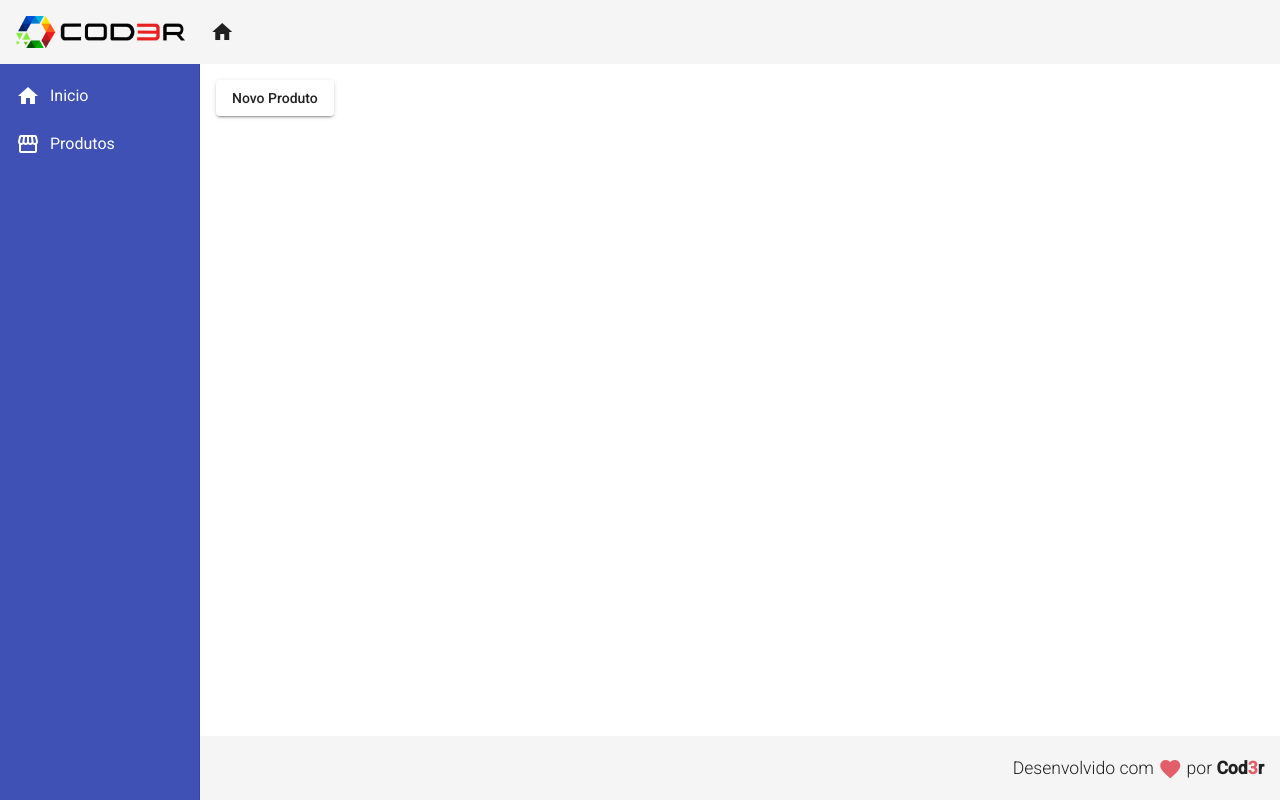
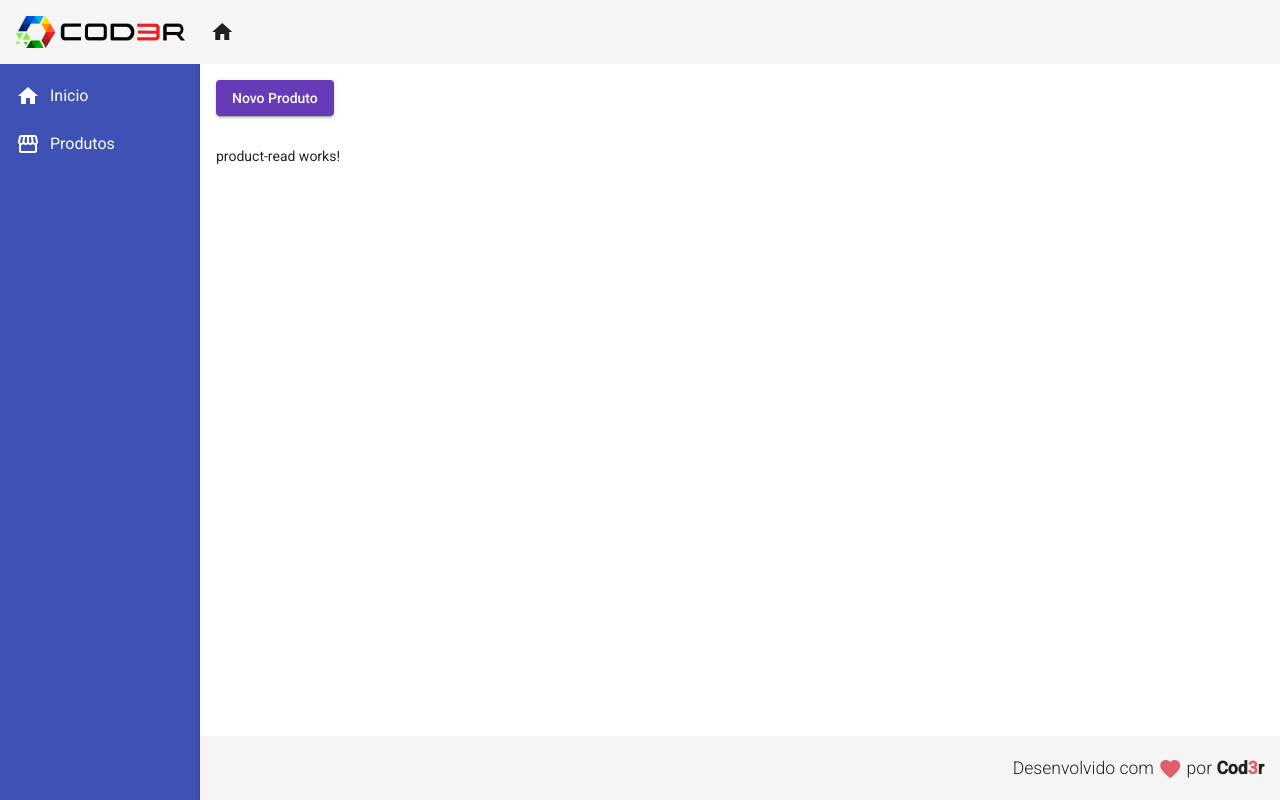
Before and after one commit to matheusned15/CRUD-angular, an Angular app: page /products in a window 1280 px wide. Built offline with nearby package versions, Linux system fonts and the light colour scheme; no server answers.

Commit message:
Componente obter produto

```diff
--- a/src/app/app.module.ts
+++ b/src/app/app.module.ts
@@ -26,6 +26,7 @@
 import { FormsModule } from '@angular/forms';
 import { MatFormField, MatFormFieldModule } from '@angular/material/form-field';
 import { MatInputModule } from '@angular/material/input';
+import { ProductReadComponent } from './components/product/product-read/product-read.component';
 
 
 
@@ -41,7 +42,8 @@
     ProductCrudComponent,
     RedDirective,
     ForDirective,
-    ProductCreateComponent
+    ProductCreateComponent,
+    ProductReadComponent
   ],
   imports: [
     BrowserModule,
--- a/src/app/components/product/product-create/product-create.component.css
+++ b/src/app/components/product/product-create/product-create.component.css
@@ -1,4 +1,8 @@
-form {
-    display: flex;
-    flex-direction: column;
-}
+    form {
+        display: flex;
+        flex-direction: column;
+    }
+
+    button {
+        margin: 20px 15px 0px 0px;
+    }
--- /dev/null
+++ b/src/app/components/product/product-read/product-read.component.html
@@ -0,0 +1 @@
+<p>product-read works!</p>
--- /dev/null
+++ b/src/app/components/product/product-read/product-read.component.ts
@@ -0,0 +1,23 @@
+import { ProductService } from './../product.service';
+import { Product } from './../product.model';
+import { Component, OnInit } from '@angular/core';
+
+@Component({
+  selector: 'app-product-read',
+  templateUrl: './product-read.component.html',
+  styleUrls: ['./product-read.component.css']
+})
+export class ProductReadComponent implements OnInit {
+
+  products: Product[]
+
+  constructor(private productService: ProductService) { }
+
+  ngOnInit(): void {
+    this.productService.read().subscribe(products => {
+      this.products = products
+      console.log(products)
+    })
+  }
+
+}
--- a/src/app/components/product/product.service.ts
+++ b/src/app/components/product/product.service.ts
@@ -24,4 +24,8 @@
   create(product: Product): Observable<Product>{
     return this.http.post<Product>(this.baseUrl, product)
   }
+
+  read(): Observable<Product[]>{
+    return this.http.get<Product[]>(this.baseUrl)
+  }
 }
--- a/src/app/views/product-crud/product-crud.component.css
+++ b/src/app/views/product-crud/product-crud.component.css
@@ -0,0 +1,3 @@
+button {
+    margin-bottom: 30px;
+}
--- a/src/app/views/product-crud/product-crud.component.html
+++ b/src/app/views/product-crud/product-crud.component.html
@@ -1,3 +1,5 @@
-<button mat-raised-button (click)="navigateToProductCreate()">
+<button mat-raised-button (click)="navigateToProductCreate()" color="primary">
     Novo Produto
 </button>
+
+<app-product-read></app-product-read>
```
Also changed, not shown: src/app/components/product/product-read/product-read.component.css (added).
